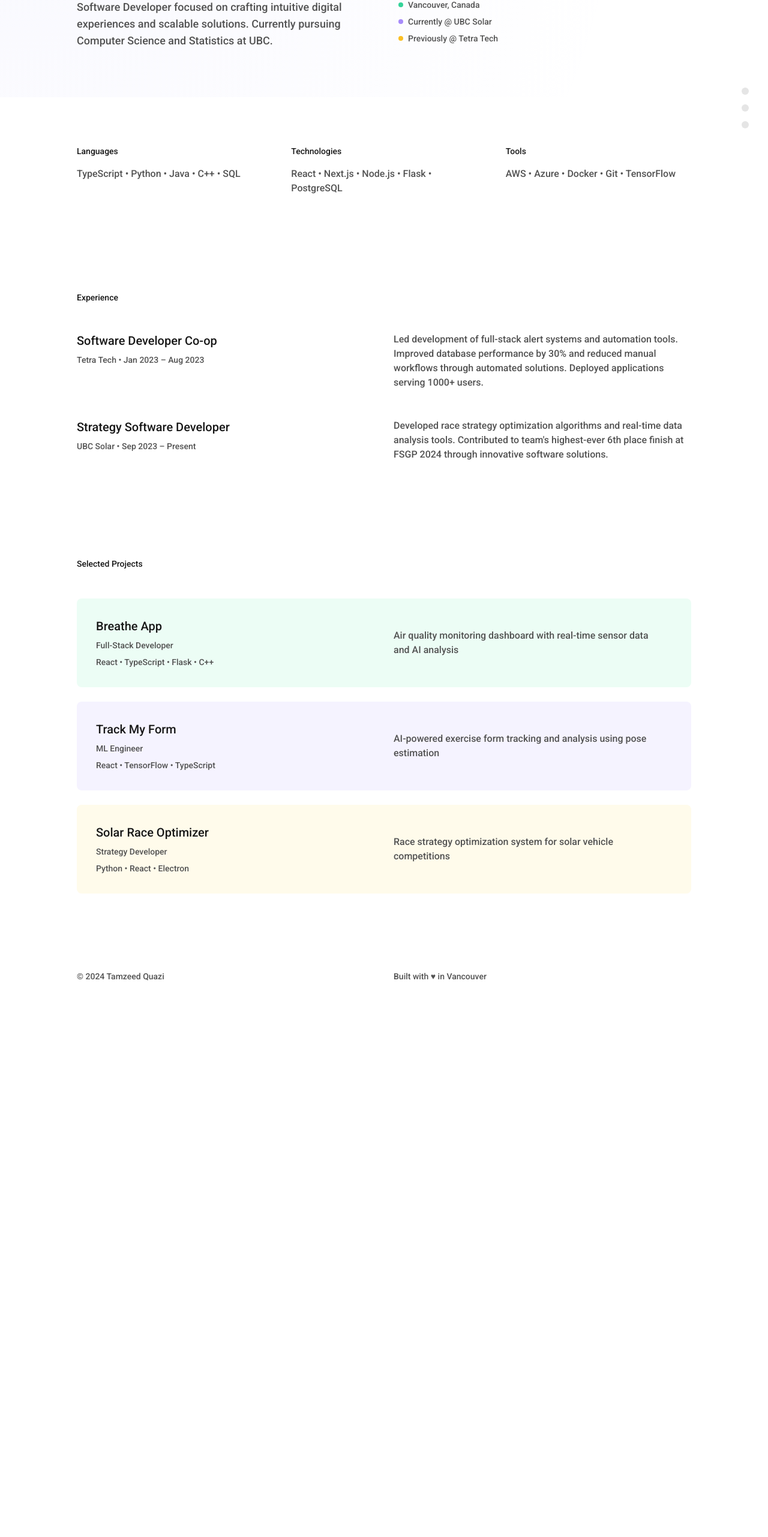
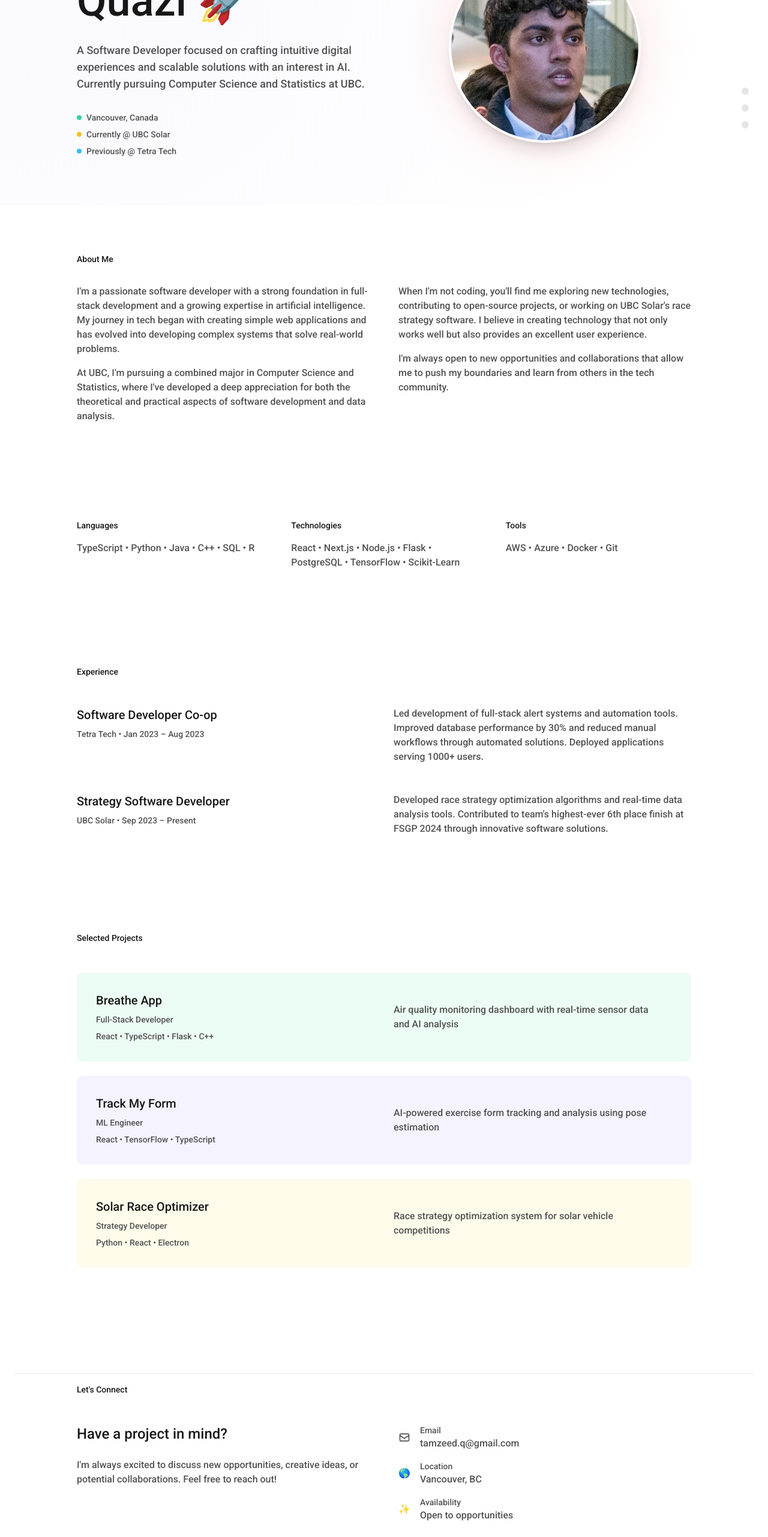
Before and after one commit to tamzeedq/personal_website, a Next.js app: page / in a window 1280 px wide. Shown: the part 234-2797 px from the top of the page at 60% size. Before the commit the page ends 1920 px from the top, so only its background shows below. Built offline with nearby package versions, Linux system fonts and the light colour scheme.

Commit message:
about me + contact section

```diff
--- a/src/app/page.tsx
+++ b/src/app/page.tsx
@@ -5,13 +5,18 @@ import { FaGithub, FaLinkedin, FaInstagram, FaArrowRight, FaMousePointer } from
 import { HiOutlineMail } from 'react-icons/hi';
 import { motion } from 'framer-motion';
 
+{/* Section Separator Component */}
+const SectionSeparator = () => (
+  <div className="w-full h-px bg-neutral-200 my-4" />
+);
+
 const MinimalistPortfolio = () => {
   const [mousePosition, setMousePosition] = useState({ x: 0, y: 0 });
   const [activeSection, setActiveSection] = useState('hero');
 
   useEffect(() => {
     const handleScroll = () => {
-      const sections = ['hero', 'skills', 'experience', 'projects'];
+      const sections = ['hero', 'about', 'skills', 'experience', 'projects', 'contact'];
       const currentSection = sections.find(section => {
         const element = document.getElementById(section);
         if (element) {
@@ -27,7 +32,7 @@ const MinimalistPortfolio = () => {
     return () => window.removeEventListener('scroll', handleScroll);
   }, []);
 
-  const handleMouseMove = (e) => {
+  const handleMouseMove = (e: any) => {
     setMousePosition({ x: e.clientX, y: e.clientY });
   };
 
@@ -61,7 +66,7 @@ const MinimalistPortfolio = () => {
   return (
     <div className="min-h-screen bg-white text-neutral-900" onMouseMove={handleMouseMove}>
       {/* Floating Navigation Dots */}
-      <div className="fixed right-8 top-1/2 -translate-y-1/2 space-y-4 z-50">
+      <div className="fixed right-8 top-1/2 -translate-y-1/2 space-y-4 z-50 hidden md:block">
         {['hero', 'skills', 'experience', 'projects'].map((section) => (
           <motion.div
             key={section}
@@ -91,7 +96,6 @@ const MinimalistPortfolio = () => {
             {[
               { icon: <FaGithub size={20} />, href: "https://github.com/tamzeedq" },
               { icon: <FaLinkedin size={20} />, href: "https://www.linkedin.com/in/tamzeedquazi/" },
-              { icon: <FaInstagram size={20} />, href: "https://www.instagram.com/tamzeed.q/" },
               { icon: <HiOutlineMail size={20} />, href: "mailto:tamzeed.q@gmail.com" }
             ].map((social, index) => (
               <motion.a
@@ -109,7 +113,7 @@ const MinimalistPortfolio = () => {
       </motion.nav>
 
       {/* Hero Section */}
-      <section id="hero" className="pt-32 pb-20 px-6 bg-gradient-to-b from-indigo-50/50 relative">
+      <section id="hero" className=" pt-32 pb-20 px-6 bg-gradient-to-b from-indigo-50/50 relative">
         <div
           className="absolute inset-0 opacity-30"
           style={{
@@ -117,25 +121,31 @@ const MinimalistPortfolio = () => {
           }}
         />
         <div className="container mx-auto max-w-5xl relative">
+          <div className="grid md:grid-cols-2 gap-12 items-center">
+            {/* Text Content */}
+            <div className="order-2 md:order-1">
               <motion.h1
                 initial={{ opacity: 0, y: 20 }}
                 animate={{ opacity: 1, y: 0 }}
                 transition={{ duration: 0.8 }}
-            className="text-7xl font-light mb-8"
+                className="text-5xl md:text-7xl font-light mb-8"
               >
-            Tamzeed <span className="text-indigo-600">Quazi</span>
+                {/* Hi,👋<br></br>
+                <span> I'm Tamzeed</span> */}
+                Tamzeed Quazi 🚀
               </motion.h1>
-          <div className="grid md:grid-cols-2 gap-12">
+
               <motion.p
                 initial={{ opacity: 0, y: 20 }}
                 animate={{ opacity: 1, y: 0 }}
                 transition={{ duration: 0.8, delay: 0.2 }}
-              className="text-lg text-neutral-600"
+                className="text-lg text-neutral-600 mb-8"
               >
-              Software Developer focused on crafting intuitive digital experiences
-              and scalable solutions. Currently pursuing Computer Science and
-              Statistics at UBC.
+                A Software Developer focused on crafting intuitive digital
+                experiences and scalable solutions with an interest in AI.
+                Currently pursuing Computer Science and Statistics at UBC.
               </motion.p>
+
               <motion.div
                 initial={{ opacity: 0, x: 20 }}
                 animate={{ opacity: 1, x: 0 }}
@@ -144,8 +154,8 @@ const MinimalistPortfolio = () => {
               >
                 {[
                   { text: "Vancouver, Canada", color: "bg-emerald-400" },
-                { text: "Currently @ UBC Solar", color: "bg-violet-400" },
-                { text: "Previously @ Tetra Tech", color: "bg-amber-400" }
+                  { text: "Currently @ UBC Solar", color: "bg-amber-400" },
+                  { text: "Previously @ Tetra Tech", color: "bg-sky-400" }
                 ].map((item, index) => (
                   <motion.p
                     key={index}
@@ -161,16 +171,98 @@ const MinimalistPortfolio = () => {
                 ))}
               </motion.div>
             </div>
+
+            {/* Profile Image */}
+            <motion.div
+              className="order-1 md:order-2 flex justify-center"
+              initial={{ opacity: 0, scale: 0.5 }}
+              animate={{ opacity: 1, scale: 1 }}
+              transition={{ duration: 0.8 }}
+            >
+              <div className="relative">
+                {/* Background decoration */}
+                <div className="absolute -inset-4 rounded-full bg-indigo-100 blur-2xl opacity-50" />
+                <div className="absolute -inset-4 rounded-full bg-red-100 blur-2xl opacity-70 rotate-45" />
+
+                {/* Image container */}
+                <motion.div
+                  className="relative w-64 h-64 md:w-80 md:h-80 rounded-full overflow-hidden border-4 border-white shadow-xl"
+                  whileHover={{ scale: 1.05 }}
+                >
+                  <img
+                    src="/images/tamzeed/profile_pic.jpg"
+                    alt="Tamzeed Quazi"
+                    className="w-full h-full object-cover"
+                  />
+                </motion.div>
+              </div>
+            </motion.div>
+          </div>
+        </div>
+      </section>
+
+      {/* About Section */}
+      <section id="about" className="py-20 px-6">
+        {/* <SectionSeparator /> */}
+        <div className="container mx-auto max-w-5xl">
+          <motion.h2
+            className="text-sm font-medium mb-8 text-indigo-600"
+            initial={{ opacity: 0, x: -20 }}
+            whileInView={{ opacity: 1, x: 0 }}
+            viewport={{ once: true }}
+          >
+            About Me
+          </motion.h2>
+          <div className="grid md:grid-cols-2 gap-12">
+            <motion.div
+              initial={{ opacity: 0, y: 20 }}
+              whileInView={{ opacity: 1, y: 0 }}
+              transition={{ duration: 0.5 }}
+              viewport={{ once: true }}
+              className="text-neutral-600 space-y-4"
+            >
+              <p>
+                I'm a passionate software developer with a strong foundation in full-stack development
+                and a growing expertise in artificial intelligence. My journey in tech began with
+                creating simple web applications and has evolved into developing complex systems
+                that solve real-world problems.
+              </p>
+              <p>
+                At UBC, I'm pursuing a combined major in Computer Science and Statistics,
+                where I've developed a deep appreciation for both the theoretical and practical
+                aspects of software development and data analysis.
+              </p>
+            </motion.div>
+            <motion.div
+              initial={{ opacity: 0, y: 20 }}
+              whileInView={{ opacity: 1, y: 0 }}
+              transition={{ duration: 0.5, delay: 0.2 }}
+              viewport={{ once: true }}
+              className="text-neutral-600 space-y-4"
+            >
+              <p>
+                When I'm not coding, you'll find me exploring new technologies, contributing to
+                open-source projects, or working on UBC Solar's race strategy software. I believe
+                in creating technology that not only works well but also provides an excellent
+                user experience.
+              </p>
+              <p>
+                I'm always open to new opportunities and collaborations that allow me to push
+                my boundaries and learn from others in the tech community.
+              </p>
+            </motion.div>
+          </div>
         </div>
       </section>
 
       {/* Skills Grid */}
       <section id="skills" className="py-20 px-6">
+        {/* <SectionSeparator /> */}
         <div className="container mx-auto max-w-5xl grid md:grid-cols-3 gap-12">
           {[
-            { title: "Languages", content: "TypeScript • Python • Java • C++ • SQL" },
-            { title: "Technologies", content: "React • Next.js • Node.js • Flask • PostgreSQL" },
-            { title: "Tools", content: "AWS • Azure • Docker • Git • TensorFlow" }
+            { title: "Languages", content: "TypeScript • Python • Java • C++ • SQL • R" },
+            { title: "Technologies", content: "React • Next.js • Node.js • Flask • PostgreSQL • TensorFlow • Scikit-Learn" },
+            { title: "Tools", content: "AWS • Azure • Docker • Git" }
           ].map((skill, index) => (
             <motion.div
               key={index}
@@ -191,6 +283,7 @@ const MinimalistPortfolio = () => {
 
       {/* Experience Section */}
       <section id="experience" className="py-20 px-6 bg-gradient-to-b from-indigo-50/50">
+        {/* <SectionSeparator /> */}
         <div className="container mx-auto max-w-5xl">
           <motion.h2
             className="text-sm font-medium mb-12 text-indigo-600"
@@ -243,6 +336,7 @@ const MinimalistPortfolio = () => {
 
       {/* Projects Section */}
       <section id="projects" className="py-20 px-6">
+        {/* <SectionSeparator /> */}
         <div className="container mx-auto max-w-5xl">
           <motion.h2
             className="text-sm font-medium mb-12 text-indigo-600"
@@ -291,8 +385,73 @@ const MinimalistPortfolio = () => {
         </div>
       </section>
 
+      {/* Contact Section */}
+      <section id="contact" className="py-20 px-6 bg-gradient-to-b from-indigo-50/50">
+        <SectionSeparator />
+        <div className="container mx-auto max-w-5xl">
+          <motion.h2
+            className="text-sm font-medium mb-12 text-indigo-600"
+            initial={{ opacity: 0, x: -20 }}
+            whileInView={{ opacity: 1, x: 0 }}
+            viewport={{ once: true }}
+          >
+            Let's Connect
+          </motion.h2>
+          <div className="grid md:grid-cols-2 gap-12">
+            <motion.div
+              initial={{ opacity: 0, y: 20 }}
+              whileInView={{ opacity: 1, y: 0 }}
+              transition={{ duration: 0.5 }}
+              viewport={{ once: true }}
+              className="space-y-6"
+            >
+              <h3 className="text-2xl font-light">Have a project in mind?</h3>
+              <p className="text-neutral-600">
+                I'm always excited to discuss new opportunities, creative ideas, or potential collaborations.
+                Feel free to reach out!
+              </p>
+              {/* <motion.button
+                onClick={() => window.location.href = 'mailto:tamzeed.q@gmail.com'}
+                className="inline-flex items-center gap-2 bg-indigo-600 hover:bg-indigo-700 text-white px-6 py-3 rounded-lg transition-all"
+                whileHover={{ scale: 1.05 }}
+                whileTap={{ scale: 0.95 }}
+              >
+                Get in Touch
+                <FaArrowRight className="text-sm" />
+              </motion.button> */}
+            </motion.div>
+            <motion.div
+              initial={{ opacity: 0, y: 20 }}
+              whileInView={{ opacity: 1, y: 0 }}
+              transition={{ duration: 0.5, delay: 0.2 }}
+              viewport={{ once: true }}
+              className="space-y-4"
+            >
+              {[
+                { label: "Email", value: "tamzeed.q@gmail.com", icon: <HiOutlineMail size={20} /> },
+                { label: "Location", value: "Vancouver, BC", icon: "🌎" },
+                { label: "Availability", value: "Open to opportunities", icon: "✨" }
+              ].map((item, index) => (
+                <motion.div
+                  key={index}
+                  className="flex items-center gap-4 text-neutral-600"
+                  whileHover={{ x: 10 }}
+                >
+                  <span className="text-indigo-600">{item.icon}</span>
+                  <div>
+                    <p className="text-sm font-medium">{item.label}</p>
+                    <p>{item.value}</p>
+                  </div>
+                </motion.div>
+              ))}
+            </motion.div>
+          </div>
+        </div>
+      </section>
+
       {/* Footer */}
       <footer className="py-12 px-6 bg-gradient-to-b from-indigo-50/50">
+        {/* <SectionSeparator /> */}
         <div className="container mx-auto max-w-5xl">
           <div className="grid md:grid-cols-2 gap-8">
             <motion.p
@@ -305,7 +464,8 @@ const MinimalistPortfolio = () => {
               className="text-sm text-neutral-600"
               whileHover={{ x: -10 }}
             >
-              Built with <span className="text-indigo-600">♥</span> in Vancouver
+              {/* Built with <span className="text-indigo-600">♥</span> in Vancouver */}
+              Footer
             </motion.div>
           </div>
         </div>
```
Lines whose indentation alone changed are shown as unchanged.
